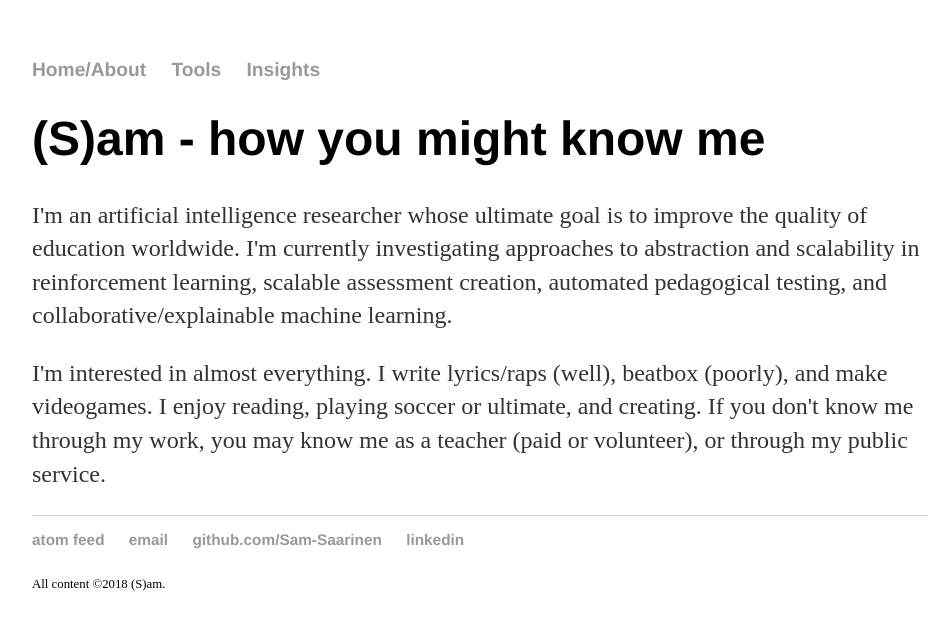
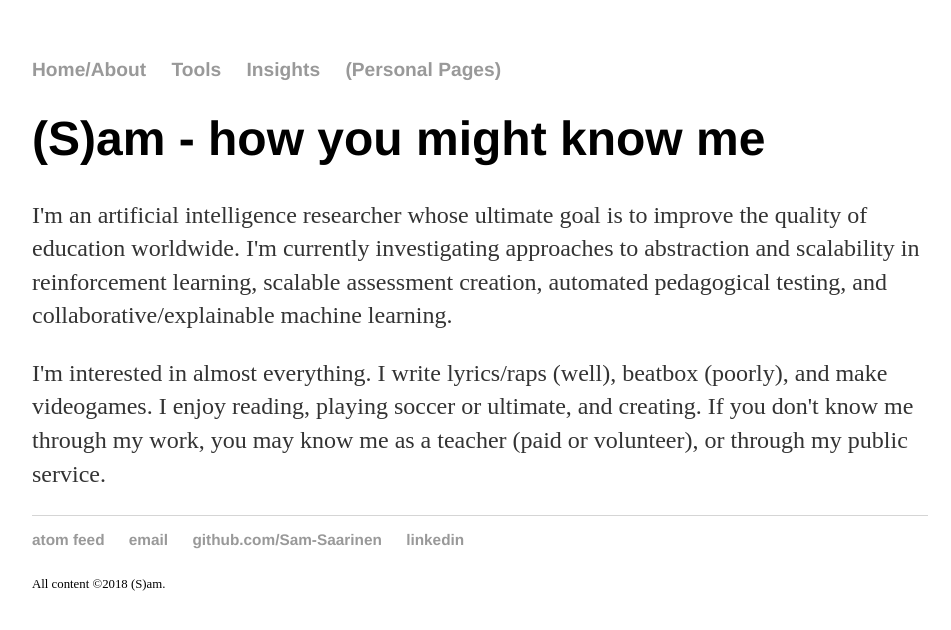
Before and after one commit to Sam-Saarinen/Sam-Saarinen.github.io, a Jekyll site: the page built from index.html, in a window 1280 px wide. Shown: the top 630 px of the page, without its empty margins (160-1111 px from the left). Built offline with Jekyll 4.4.1, drawn with Linux system fonts in a browser that asks for light colours.

Commit message:
Add Link to Personal Pages

```diff
--- a/_layouts/default.html
+++ b/_layouts/default.html
@@ -13,6 +13,7 @@
 	        		<li><a href="/">Home/About</a></li>
 				<li><a href="/tools">Tools</a></li>
 				<li><a href="/insights">Insights</a></li>
+				<li><a href="/personal">(Personal Pages)</a></li>
 	    		</ul>
 			</nav>
 			<div class="container">
```
